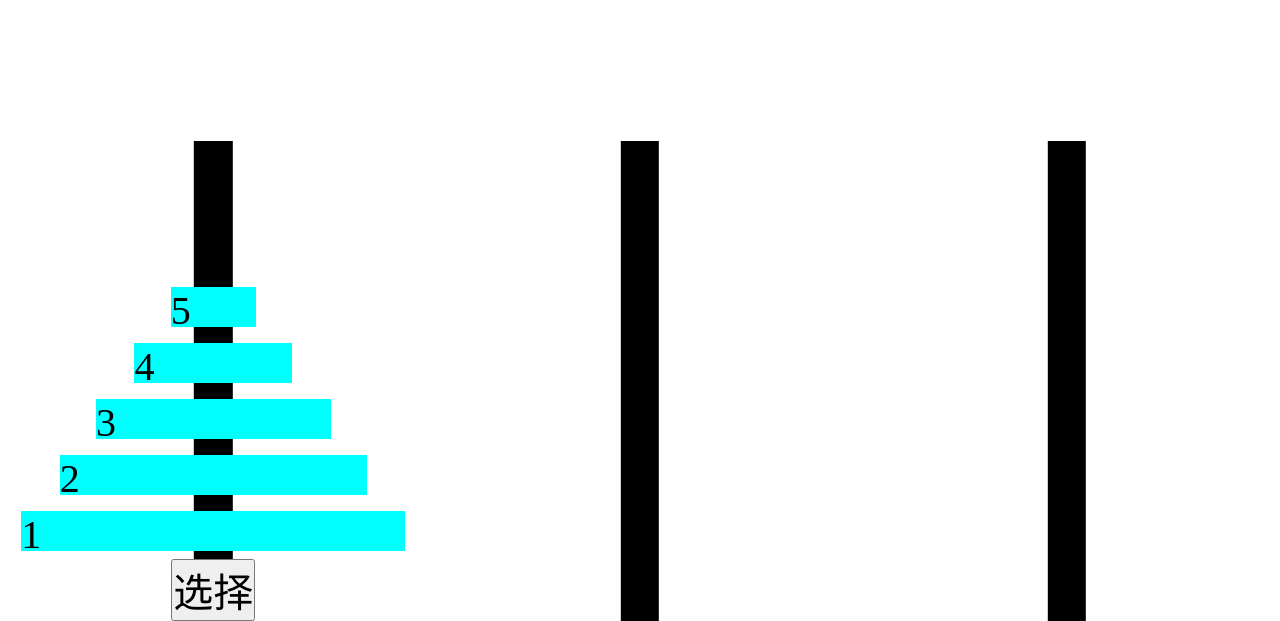
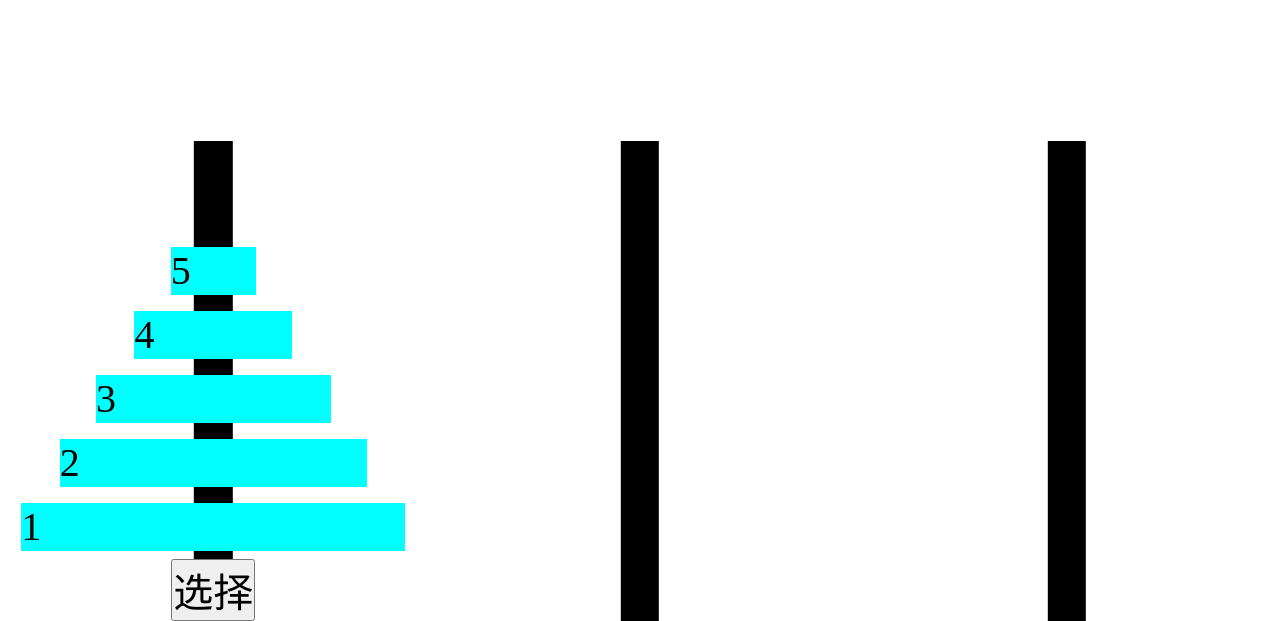
Before and after one commit to E0SelmY4V/hanoi-online, a website: page index.html in a window 1280 px wide. Shown: the part 179-800 px from the top of the page. Drawn offline with Linux system fonts and the light colour scheme.

Commit message:
add: 防止文字漏出来

```diff
--- a/style.css
+++ b/style.css
@@ -36,7 +36,8 @@ body {
 }
 
 .plate {
-	height: 5vh;
+	overflow: hidden;
+	height: 6vh;
 	background: aqua;
 	margin: 1vh;
 	cursor: grab;
```
